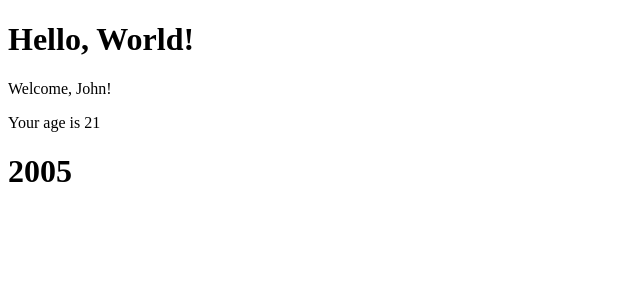
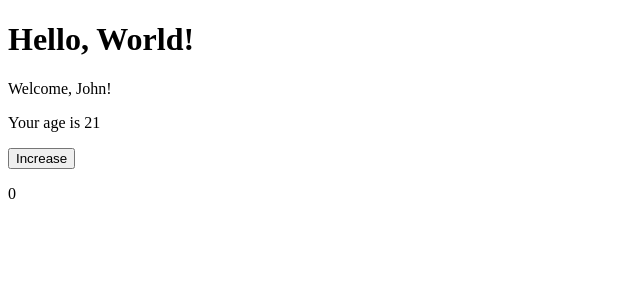
Before and after one commit to MatteoSpinelli/reactDevelhope, a React (Create React App) app in the folder jsx/: page / in a window 1280 px wide. Shown: the top 300 px of the page, without its empty margins (0-640 px from the left). Built offline with nearby package versions, Linux system fonts and the light colour scheme.

Commit message:
add exercise files

```diff
--- a/jsx/src/App.js
+++ b/jsx/src/App.js
@@ -1,7 +1,7 @@
 import React from "react";
 import { Hello } from "./Hello"
 import { Welcome } from "./Welcome";
-import { Counter } from "./Counter";
+import { ClickCounter } from "./ClickCounter";
 
 export class App extends React.Component{
     render(){
@@ -9,7 +9,7 @@ export class App extends React.Component{
             <div>
                 <Hello />
                 <Welcome name="John" age="21" />
-                <Counter initialValue = {5} incrementInterval = {500} incrementAmount = {200} />
+                <ClickCounter  />
             </div>
         )
     }
--- /dev/null
+++ b/jsx/src/ClickCounter.js
@@ -0,0 +1,22 @@
+import React from "react";
+
+export class ClickCounter extends React.Component{
+    state = {
+        count: 0
+    }
+    handleCounterIncrese = () => {
+        this.setState((state) => {
+            return {
+                count: state.count + 1
+            }
+        })
+    }
+    render(){
+        return (
+            <div>
+                <button onClick={this.handleCounterIncrese}>Increase</button>
+                <p>{this.state.count}</p>
+            </div>
+        )
+    }
+}
--- a/jsx/src/Counter.js
+++ /dev/null
@@ -1,18 +0,0 @@
-import React from "react";
-import { CounterDisplay } from "./CounterDisplay"
-
-export class Counter extends React.Component{
-    state = {
-        count: this.props.initialValue
-    }
-    componentDidMount(){
-        setInterval(() => {
-            this.setState((state) => {
-                return {count: state.count + this.props.incrementAmount}
-            })
-        }, this.props.incrementInterval)
-    }
-    render(){
-        return <CounterDisplay counter = {this.state.count} />
-    }
-}
--- a/jsx/src/CounterDisplay.js
+++ /dev/null
@@ -1,8 +0,0 @@
-import React from "react";
-
-export class CounterDisplay extends React.Component{
-
-    render(){
-        return <h1>{this.props.counter}</h1>
-    }
-}
```
Also changed, not shown: 2 other files (tests, documents, lock files or other folders).
